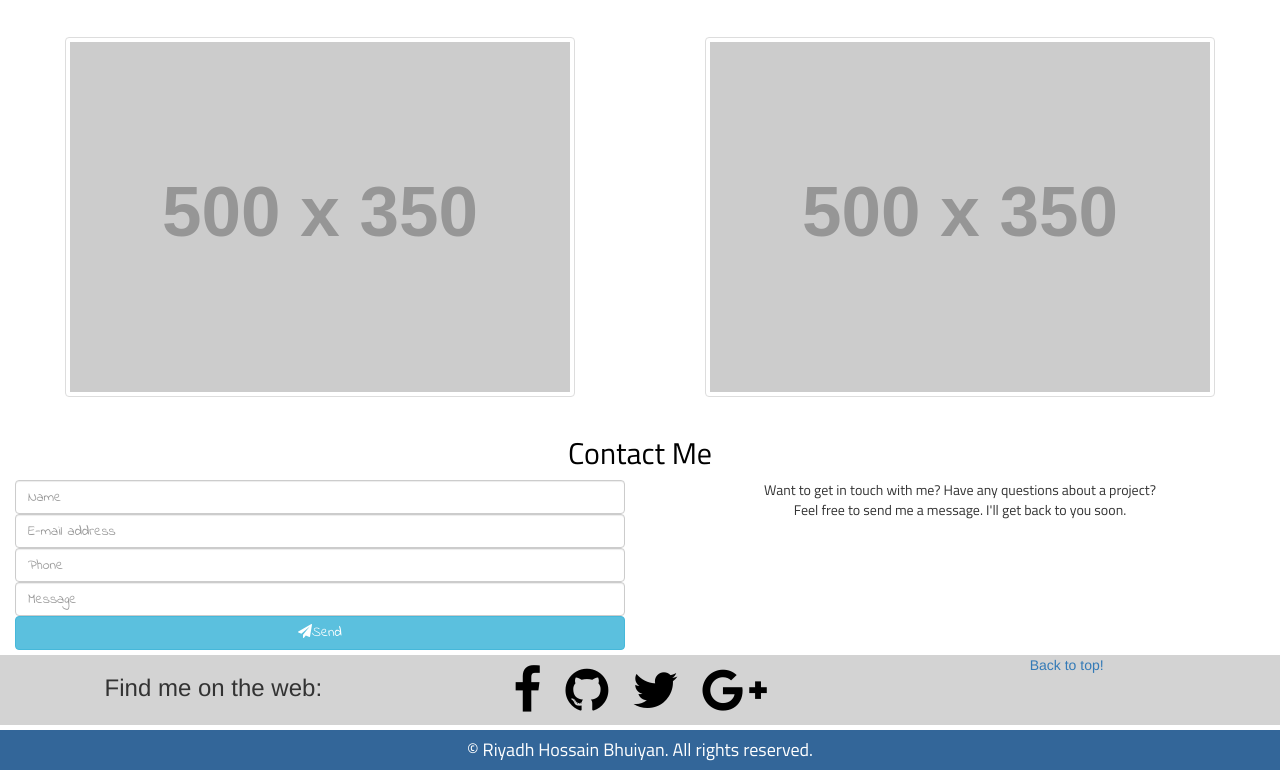
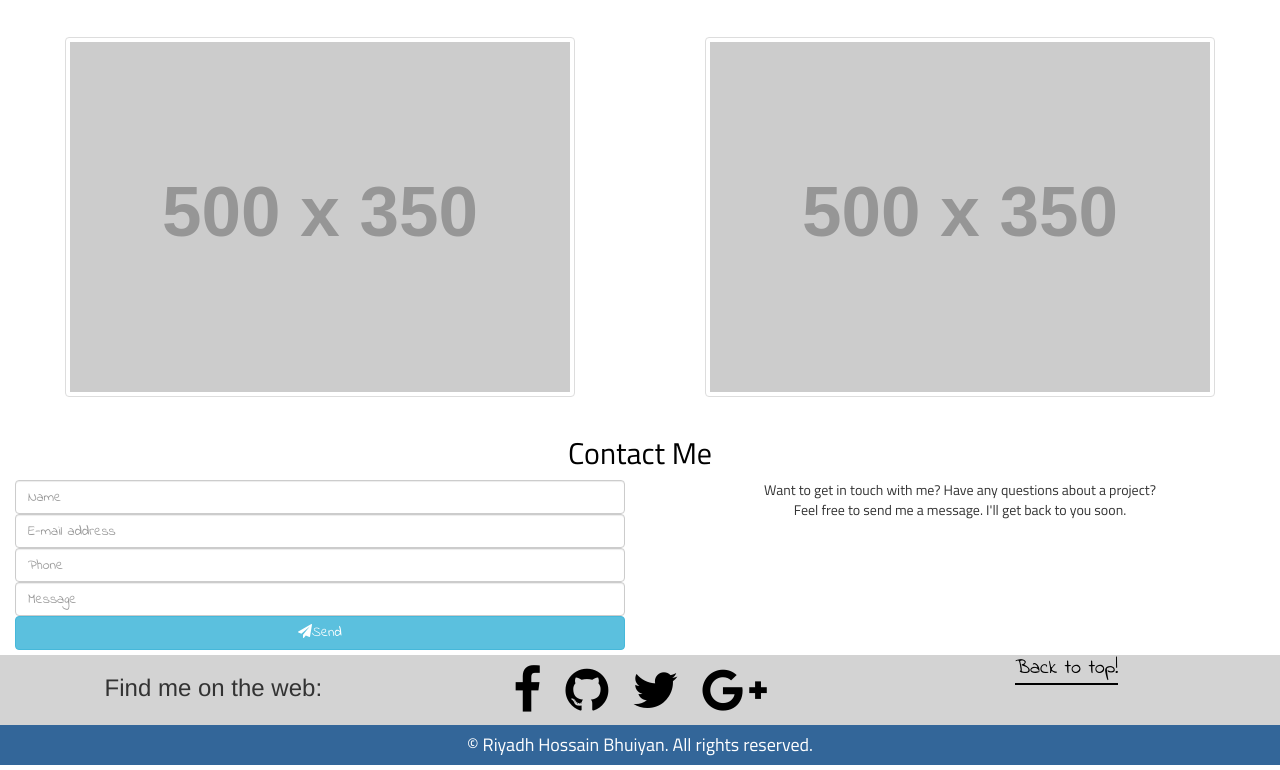
Before and after one commit to Riyadhbhuiya/Portfolio, a plain HTML site: page index.html in a window 1280 px wide. Shown: the part 1525-2295 px from the top of the page. Drawn offline with nearby package versions, Linux system fonts and the light colour scheme; placeholder pictures from the web are drawn by us; a web font is replaced by a local one.

Commit message:
new styles

```diff
--- a/css/style.css
+++ b/css/style.css
@@ -53,6 +53,7 @@
     border-bottom:2px solid white;
 }
 .footer{
+    padding-top: 5px;
     color:white;
     background-color:#12505b;
     font-family: 'Titillium Web', sans-serif;
@@ -120,7 +121,6 @@
 }
 
 .footer{
-    margin-top: 5px;
     color:white;
     background-color:#336699;
     font-family: 'Titillium Web', sans-serif;
--- a/index.html
+++ b/index.html
@@ -99,7 +99,7 @@
             </div>
 
             <div class="col-md-4">
-                <a href="#top" class="tops">Back to top!</a>
+                <a href="#top" class="top">Back to top!</a>
             </div>
         </div><!--end of social-->
 
```
